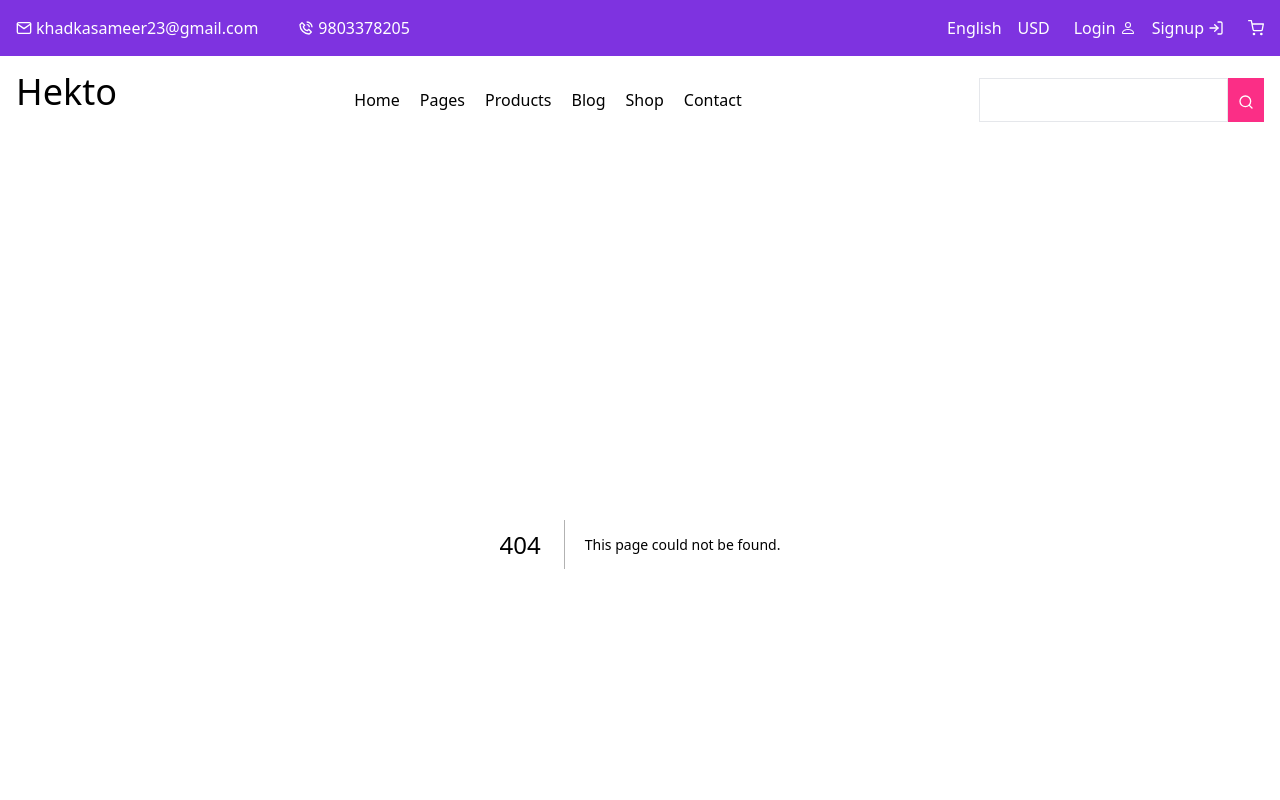
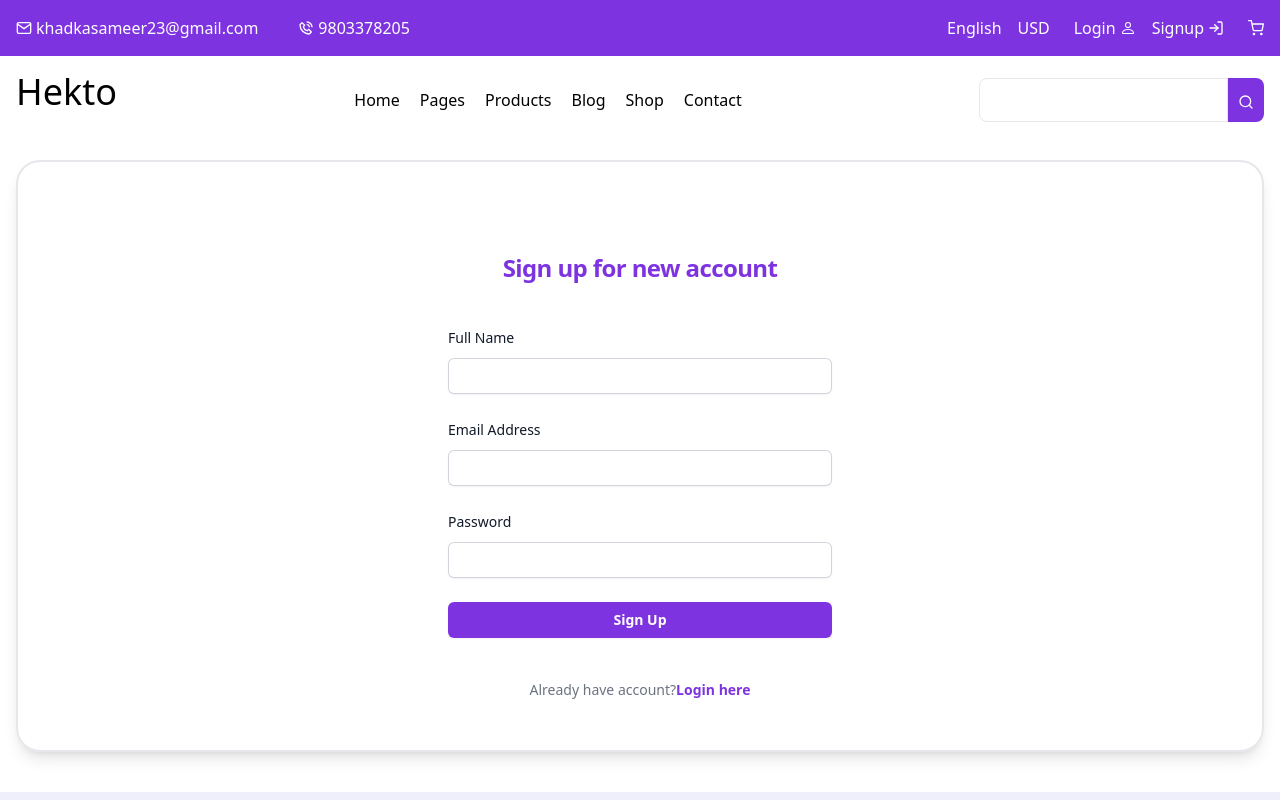
Before and after one commit to sameer-se/next-ecommerce, a Next.js app: page /signup in a window 1280 px wide. Before the commit this address had no page. Shown: the top 800 px of the page. Built offline with nearby package versions, Linux system fonts and the light colour scheme.

Commit message:
css updates

```diff
--- a/next.config.js
+++ b/next.config.js
@@ -1,11 +1,9 @@
 /** @type {import('next').NextConfig} */
 const nextConfig = {
   reactStrictMode: true,
-  images:{
-    domains:[
-      "res.cloudinary.com"
-    ]
-  }
-}
+  images: {
+    domains: ["res.cloudinary.com"],
+  },
+};
 
-module.exports = nextConfig
+module.exports = nextConfig;
--- a/src/components/footer.jsx
+++ b/src/components/footer.jsx
@@ -6,8 +6,11 @@ export default function Footer() {
           <div className="pt-10 pb-10 md:flex justify-between ">
             <div className="mb-4 ml-4 mr-4">
               <p className="text-6xl mb-4">Hekto</p>
-              <input type="text" className="h-10 mb-4" />
-              <button className="h-10 w-16 bg-secondary text-white  hover:bg-primary">
+              <input
+                type="text"
+                className="h-10 mb-4 outline-none pl-2 rounded-l-lg"
+              />
+              <button className="h-10 w-16 bg-primary text-white  hover:bg-secondary rounded-r-lg">
                 Sign up
               </button>
               <p className="text-[#8A8FB9]">Contact Info</p>
--- a/src/components/infonavbar.jsx
+++ b/src/components/infonavbar.jsx
@@ -43,10 +43,10 @@ export default function InfoNavbar() {
                   </Link>
                 </li>
                 <li>
-                  <button className="flex items-center">
+                  <Link href="/signup" className="flex items-center">
                     Signup
                     <FiLogIn className="inline ml-1" />
-                  </button>
+                  </Link>
                 </li>
               </ul>
               <div className="hidden md:flex list-none">
--- a/src/components/navbar.jsx
+++ b/src/components/navbar.jsx
@@ -47,10 +47,10 @@ export default function NavBar() {
             <input
               type="search"
               name="search_term"
-              className="border w-full justify-center px-2 outline-none"
+              className="border w-full justify-center px-2 outline-none rounded-l-lg"
               id=""
             />
-            <button className=" bg-secondary text-white inline p-[10px]  hover:bg-primary ">
+            <button className=" bg-primary text-white inline p-[10px]  hover:bg-secondary rounded-r-lg">
               <FiSearch className="inline" />
             </button>
           </form>
--- a/src/pages/index.jsx
+++ b/src/pages/index.jsx
@@ -3,7 +3,6 @@ import Shell from "@/assets/shell.png";
 import TrendingProducts from "@/components/TrendingProducts";
 import LatestProducts from "@/components/LatestProducts";
 import axios from "axios";
-import React, { useEffect, useState } from "react";
 
 export default function Home({ products, trending }) {
   return (
@@ -23,7 +22,7 @@ export default function Home({ products, trending }) {
                 Lorem ipsum dolor sit amet, consectetur adipiscing elit. Magna
                 in est adipiscing <br /> in phasellus non in justo.
               </p>
-              <button className="bg-secondary text-white w-[163px] h-[50px] hover:bg-primary">
+              <button className="bg-primary text-white w-[163px] h-[50px] hover:bg-secondary rounded-xl">
                 Shop Now
               </button>
             </div>
--- a/src/pages/login.jsx
+++ b/src/pages/login.jsx
@@ -1,7 +1,5 @@
 import React from "react";
 
-export default function login({ setUser }) {
-  // const [first, setfirst] = useState(second)
-
+export default function Login() {
   return <div>login</div>;
 }
--- a/src/pages/products/[slug].jsx
+++ b/src/pages/products/[slug].jsx
@@ -70,22 +70,22 @@ export default function SingleProduct({ product }) {
           </p>
           <div className="md:flex md:justify-between md:items-center">
             <div className="flex gap-4 mb-4 md:mb-0">
-              <button className="bg-secondary rounded-md shadow-lg text-white h-[50px] w-[100px] hover:bg-primary">
+              <button className="bg-primary rounded-md shadow-lg text-white h-[50px] w-[100px] hover:bg-secondary">
                 Add To Cart
               </button>
-              <button className="bg-secondary rounded-md shadow-lg text-white h-[50px] w-[80px] hover:bg-primary">
+              <button className="bg-primary rounded-md shadow-lg text-white h-[50px] w-[80px] hover:bg-secondary">
                 Buy Now
               </button>
             </div>
             <ul className="flex md:justify-center md:items-center top-3 left-2   gap-2 ">
               <li className="bg-primary-shade shadow-lg w-10 h-10 justify-center items-center p-2 rounded-full">
-                <AiFillMessage className=" hover:text-primary h-6 w-6 text-secondary" />
+                <AiFillMessage className=" hover:text-secondary h-6 w-6 text-primary" />
               </li>
               <li className="bg-primary-shade shadow-lg w-10 h-10 justify-center items-center p-2 rounded-full">
-                <AiOutlineHeart className=" hover:text-primary h-6 w-6 text-secondary" />
+                <AiOutlineHeart className=" hover:text-secondary h-6 w-6 text-primary" />
               </li>
               <li className="bg-primary-shade shadow-xl w-10 h-10 justify-center items-center p-2 rounded-full">
-                <RiShareForwardFill className="hover:text-primary h-6 w-6 text-secondary" />
+                <RiShareForwardFill className="hover:text-secondary h-6 w-6 text-primary" />
               </li>
             </ul>
           </div>
@@ -95,12 +95,22 @@ export default function SingleProduct({ product }) {
   );
 }
 export async function getServerSideProps(ctx) {
-  let res = await axios.get(
-    `https://ecommerce-sagartmg2.vercel.app/api/products/${ctx.query.slug}`
-  );
+  let product = null;
+  try {
+    let res = await axios.get(
+      `https://ecommerce-sagartmg2.vercel.app/api/products/${ctx.query.slug}`
+    );
+    product = res.data.data;
+  } catch (error) {
+    return {
+      notFound: true,
+      props: {},
+    };
+  }
+
   return {
     props: {
-      product: res.data.data,
+      product,
     },
   };
 }
--- a/src/pages/products/index.jsx
+++ b/src/pages/products/index.jsx
@@ -83,7 +83,7 @@ export default function Products({ products, categories }) {
           </div>
         </form>
       </div>
-
+      {/* CATEGORIES */}
       <div className="container m-4 p-4 grid grid-cols-4 ">
         <div className="capitalize select-none">
           <p className="text-primary underline mb-2">Categories</p>
@@ -107,10 +107,11 @@ export default function Products({ products, categories }) {
             );
           })}
         </div>
+        {/* PRODUCTS */}
         <div className="col-start-2 col-end-5 flex flex-col gap-4">
           {products.map((product) => {
             return (
-              <div className="flex border p-4 gap-4 rounded-2xl max-h-[300px]">
+              <div className="flex border-2 shadow-sm p-4 gap-4 rounded-2xl max-h-[300px]">
                 <div className="w-2/5 aspect-video max-h-[280px]">
                   {product.images.length == 0 ? (
                     <Image
@@ -154,22 +155,22 @@ export default function Products({ products, categories }) {
                   </p>
                   <div className="flex justify-between">
                     <div className="flex gap-4 mb-4 md:mb-0">
-                      <button className="bg-secondary rounded-md shadow-lg text-white h-[50px] w-[100px] hover:bg-primary">
+                      <button className="bg-primary rounded-md shadow-lg text-white h-[50px] w-[100px] hover:bg-secondary">
                         Add To Cart
                       </button>
-                      <button className="bg-secondary rounded-md shadow-lg text-white h-[50px] w-[80px] hover:bg-primary">
+                      <button className="bg-primary rounded-md shadow-lg text-white h-[50px] w-[80px] hover:bg-secondary">
                         Buy Now
                       </button>
                     </div>
                     <ul className="flex md:justify-center md:items-center top-3 left-2   gap-2 ">
                       <li className="bg-primary-shade shadow-lg w-10 h-10 justify-center items-center p-2 rounded-full">
-                        <AiFillMessage className=" hover:text-primary h-6 w-6 text-secondary" />
+                        <AiFillMessage className=" hover:text-primary h-6 w-6 text-primary" />
                       </li>
                       <li className="bg-primary-shade shadow-lg w-10 h-10 justify-center items-center p-2 rounded-full">
-                        <AiOutlineHeart className=" hover:text-primary h-6 w-6 text-secondary" />
+                        <AiOutlineHeart className=" hover:text-primary h-6 w-6 text-primary" />
                       </li>
-                      <li className="bg-primary-shade shadow-xl w-10 h-10 justify-center items-center p-2 rounded-full">
-                        <RiShareForwardFill className="hover:text-primary h-6 w-6 text-secondary" />
+                      <li className="bg-primary-shade shadow-lg w-10 h-10 justify-center items-center p-2 rounded-full">
+                        <RiShareForwardFill className="hover:text-primary h-6 w-6 text-primary" />
                       </li>
                     </ul>
                   </div>
--- /dev/null
+++ b/src/pages/signup.jsx
@@ -0,0 +1,100 @@
+import React from "react";
+import Image from "next/image";
+import Link from "next/link";
+
+export default function Signup() {
+  return (
+    <div className="container mb-10">
+      <div class="flex min-h-full flex-col justify-center m-4 px-6 py-12 lg:px-8 border-2 shadow-lg rounded-3xl">
+        <div class="sm:mx-auto sm:w-full sm:max-w-sm">
+          <h2 class="mt-10 text-center text-2xl font-bold leading-9 tracking-tight text-primary">
+            Sign up for new account
+          </h2>
+        </div>
+
+        <div class="mt-10 sm:mx-auto sm:w-full sm:max-w-sm">
+          <form class="space-y-6" action="#" method="POST">
+            {/* Full Name */}
+            <div>
+              <label
+                for="name"
+                class="block text-sm font-medium leading-6 text-gray-900"
+              >
+                Full Name
+              </label>
+              <div class="mt-2">
+                <input
+                  id=""
+                  name="name"
+                  type="name"
+                  autocomplete="name"
+                  required
+                  class="block w-full rounded-md pl-2 outline-none border-0 py-1.5 text-gray-900 shadow-sm ring-1 ring-inset ring-gray-300 placeholder:text-gray-400 focus:ring-2 focus:ring-inset focus:ring-primary-shade sm:text-sm sm:leading-6"
+                />
+              </div>
+            </div>
+            {/* Email Adderess */}
+            <div>
+              <label
+                for="email"
+                class="block text-sm font-medium leading-6 text-gray-900"
+              >
+                Email Address
+              </label>
+              <div class="mt-2">
+                <input
+                  id="email"
+                  name="email"
+                  type="email"
+                  autocomplete="email"
+                  required
+                  class="block w-full pl-2  outline-none rounded-md border-0 py-1.5 text-gray-900 shadow-sm ring-1 ring-inset ring-gray-300 placeholder:text-gray-400 focus:ring-2 focus:ring-inset focus:ring-primary-shade sm:text-sm sm:leading-6"
+                />
+              </div>
+            </div>
+            {/* PASSWORD */}
+            <div>
+              <div class="flex items-center justify-between">
+                <label
+                  for="password"
+                  class="block text-sm font-medium leading-6 text-gray-900"
+                >
+                  Password
+                </label>
+              </div>
+              <div class="mt-2">
+                <input
+                  id="password"
+                  name="password"
+                  type="password"
+                  autocomplete="current-password"
+                  required
+                  class="block w-full outline-none pl-2 rounded-md border-0 py-1.5 text-gray-900 shadow-sm ring-1 ring-inset ring-gray-300 placeholder:text-gray-400 focus:ring-2 focus:ring-inset focus:ring-primary-shade sm:text-sm sm:leading-6"
+                />
+              </div>
+            </div>
+            {/* SIGN UP BUTTON */}
+            <div>
+              <button
+                type="submit"
+                class="flex w-full justify-center rounded-md bg-primary hover:bg-secondary px-3 py-1.5 text-sm font-semibold leading-6 text-white shadow-sm focus-visible:outline focus-visible:outline-2 focus-visible:outline-offset-2 focus-visible:outline-indigo-600"
+              >
+                Sign Up
+              </button>
+            </div>
+          </form>
+          {/* ALREADY HAVE ACCOUNT */}
+          <p class="mt-10 text-center text-sm text-gray-500">
+            Already have account?
+            <Link
+              href="/login"
+              class="font-semibold leading-6 text-primary hover:text-secondary"
+            >
+              Login here
+            </Link>
+          </p>
+        </div>
+      </div>
+    </div>
+  );
+}
```
